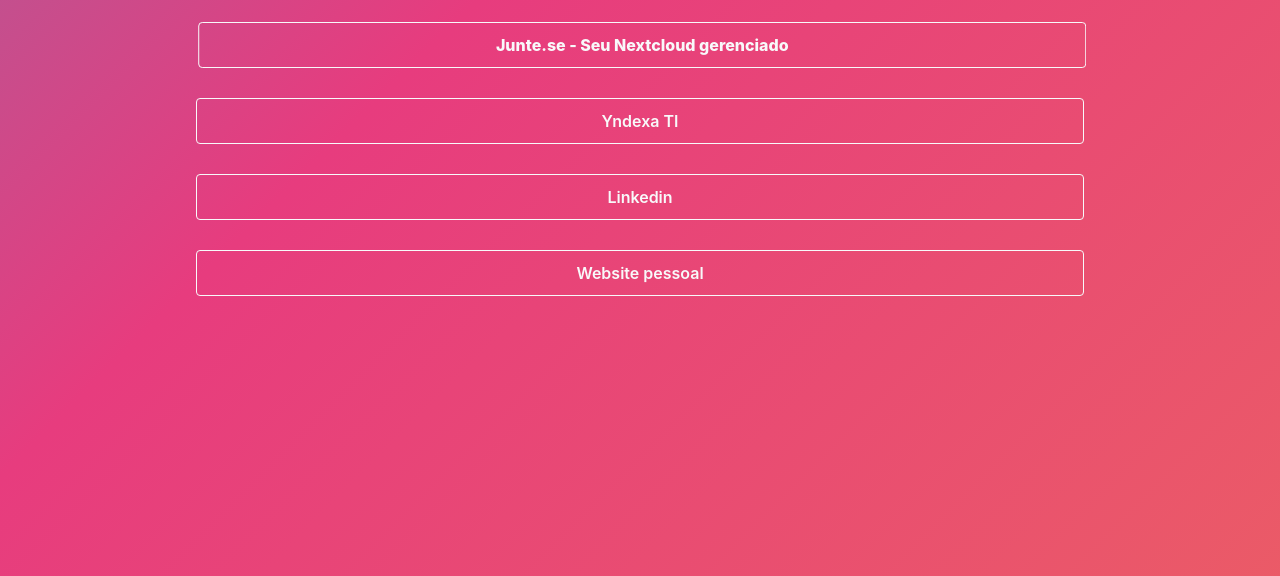
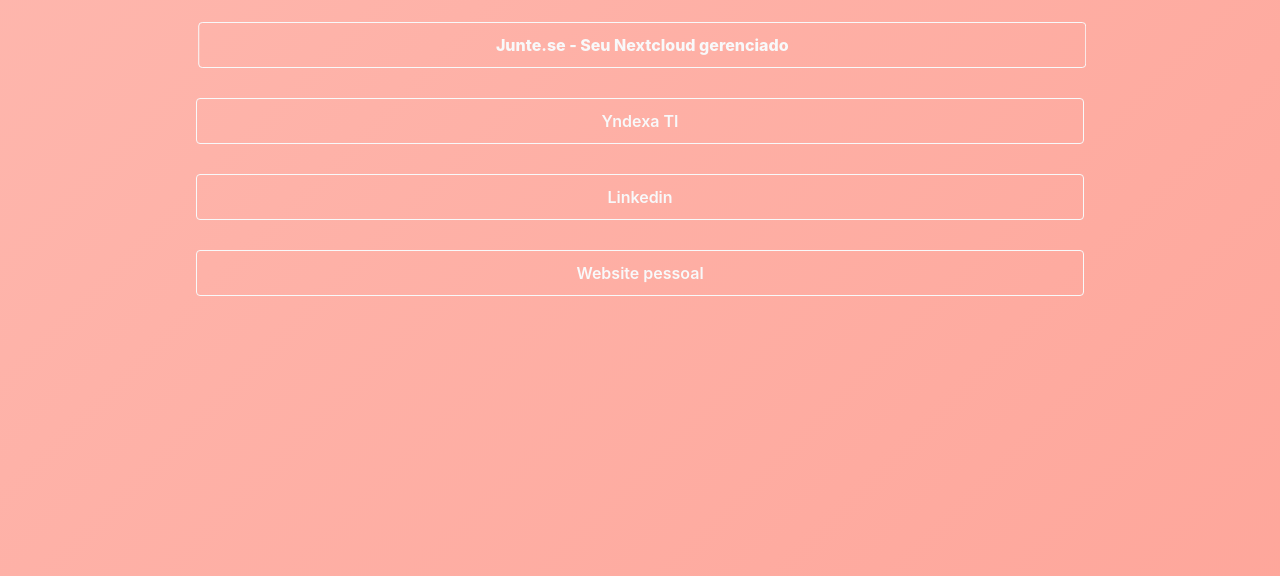
Before and after one commit to rsandrade/linktree, a plain HTML site: page index.html in a window 1280 px wide. Shown: the part 224-800 px from the top of the page. Drawn offline with nearby package versions, Linux system fonts and the light colour scheme.

Commit message:
Update style.css

```diff
--- a/style.css
+++ b/style.css
@@ -2,7 +2,7 @@
 	width: 100wh;
 	height: 90vh;
 	color: #fff;
-	background: linear-gradient(-45deg, #EE7752, #E73C7E, #23A6D5, #23D5AB);
+	background: linear-gradient(-45deg, #fe9c8f, #feb2a8, #fec8c1, #fad9c1);
 	background-size: 400% 400%;
 	-webkit-animation: Gradient 15s ease infinite;
 	-moz-animation: Gradient 15s ease infinite;
```
